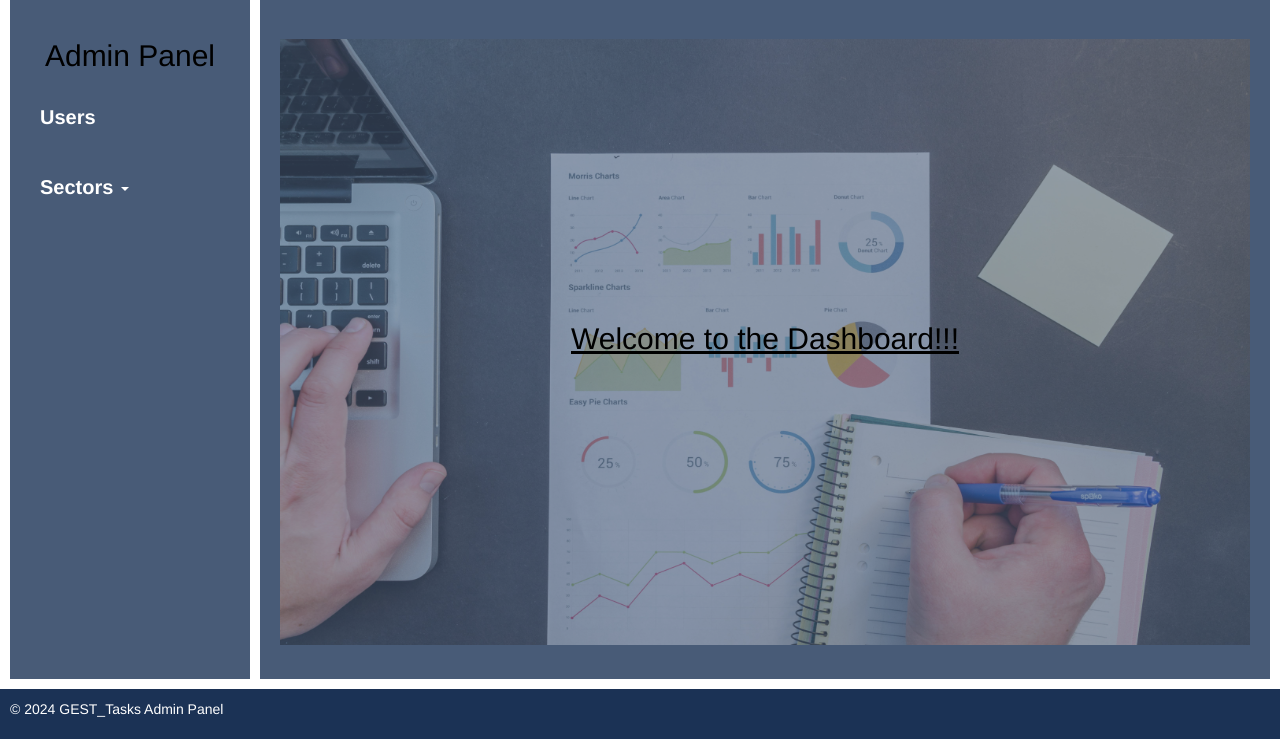
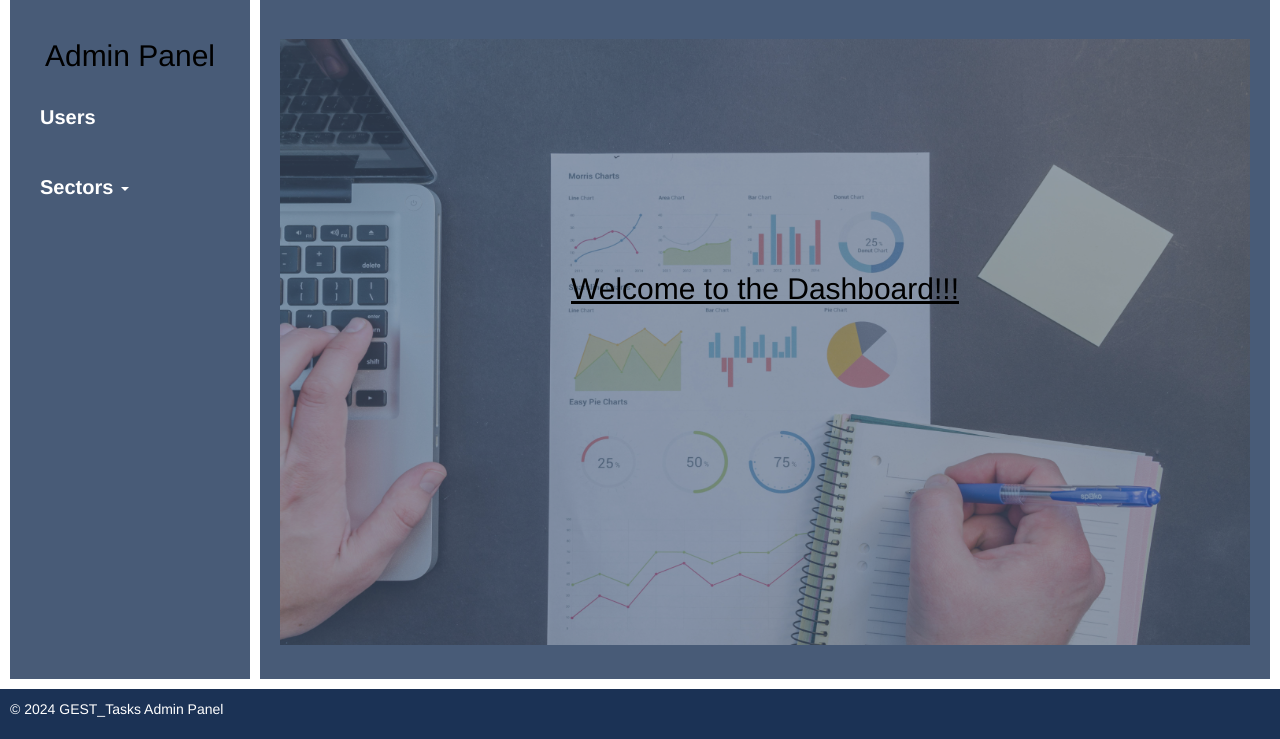
Before and after one commit to Placito/GEST_tasks, a Flask app: template src/templates/admin/base.html in a window 1280 px wide. Shown: the part 61-800 px from the top of the page. Run offline with Flask 2, Linux system fonts and the light colour scheme; the template is opened without the code that fills it, so the values that code supplies are empty; parts of the project's set-up code (start-up, migrations or seed data) failed here and were passed over; some libraries are stand-ins or nearby versions.

Commit message:
centralize the welcome message

```diff
--- a/src/static/styles/admin.css
+++ b/src/static/styles/admin.css
@@ -152,7 +152,7 @@ body {
     text-decoration: underline;
     z-index: 3;
     position: relative;
-    padding-top: 30%;
+    padding-top: 25%;
 }
 
 /* Responsive styles */
```
